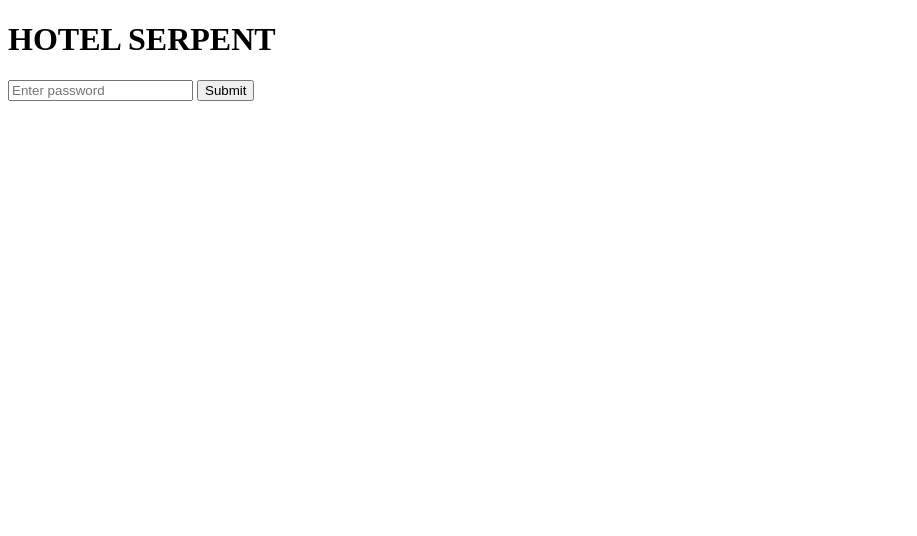
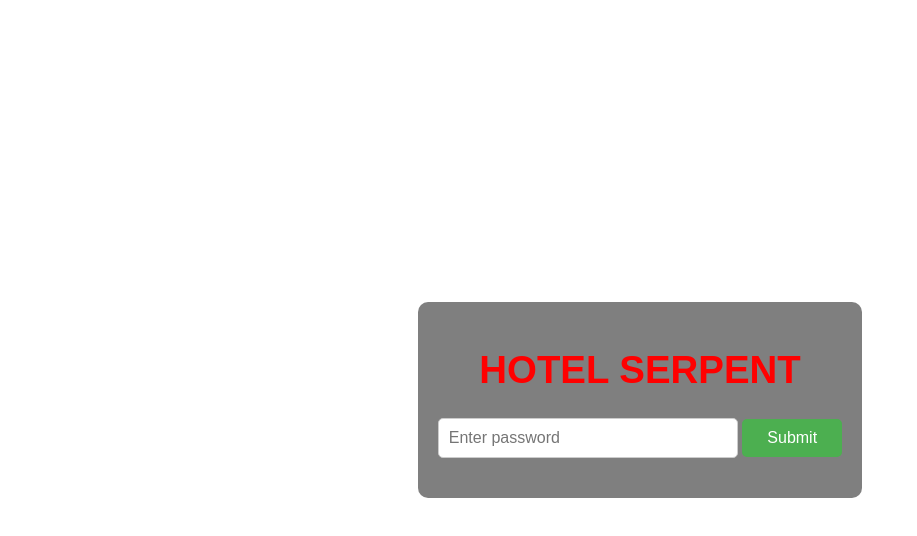
Before and after one commit to jang42131/bgvideo, a plain HTML site: page index.html in a window 1280 px wide. Shown: the whole page, without its empty margins (0-917 px from the left). Drawn offline with Linux system fonts and the light colour scheme.

Commit message:
index.html

```diff
--- a/index.html
+++ b/index.html
@@ -3,7 +3,7 @@
 <head>
     <title>HOTEL SERPENT</title>
     <meta name="viewport" content="width=device-width, initial-scale=1">
-    <link rel="stylesheet" type="text/css" href="styles.css">
+    <link rel="stylesheet" type="text/css" href="linkpw.css">
 </head>
 <body>
     <div class="container">
@@ -14,7 +14,6 @@
         </form>
 
     </div>
-
     <script>
         function passcheck(){
             var password = document.getElementById('pass1').value;
```
